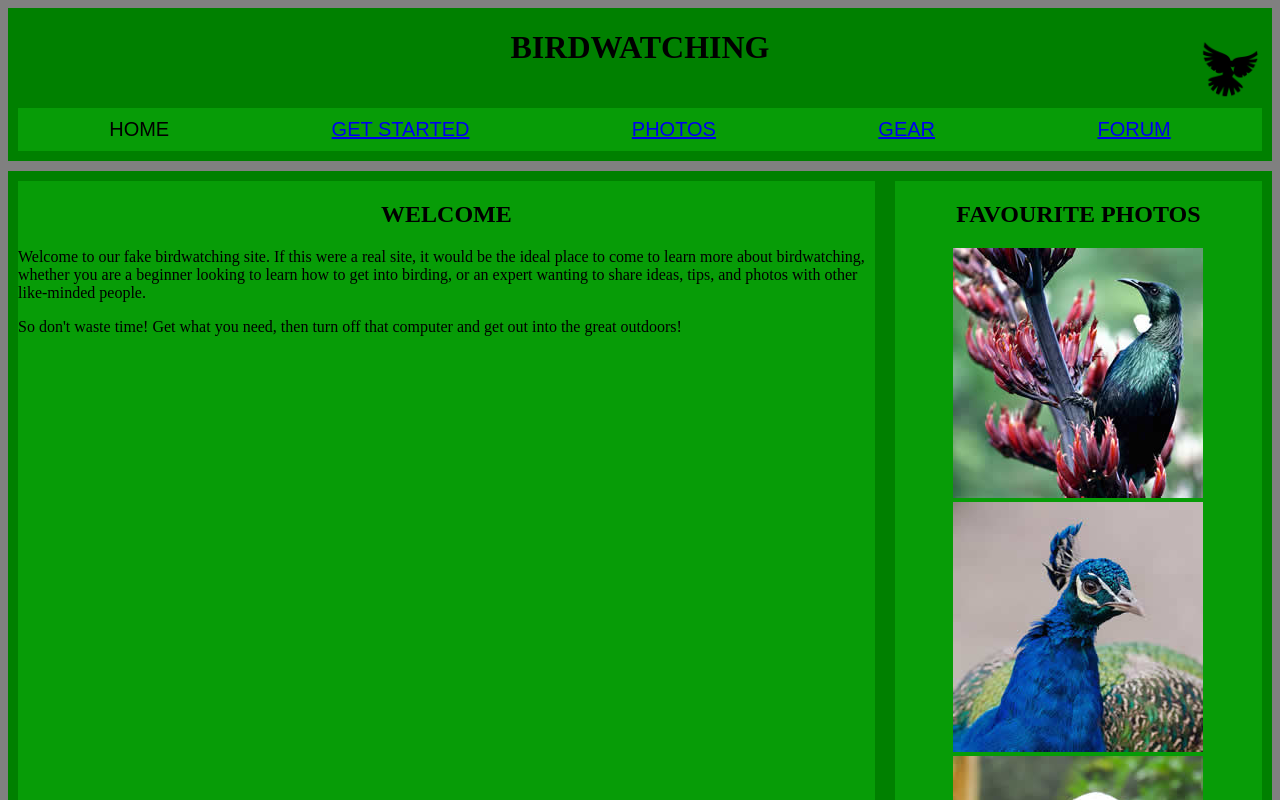
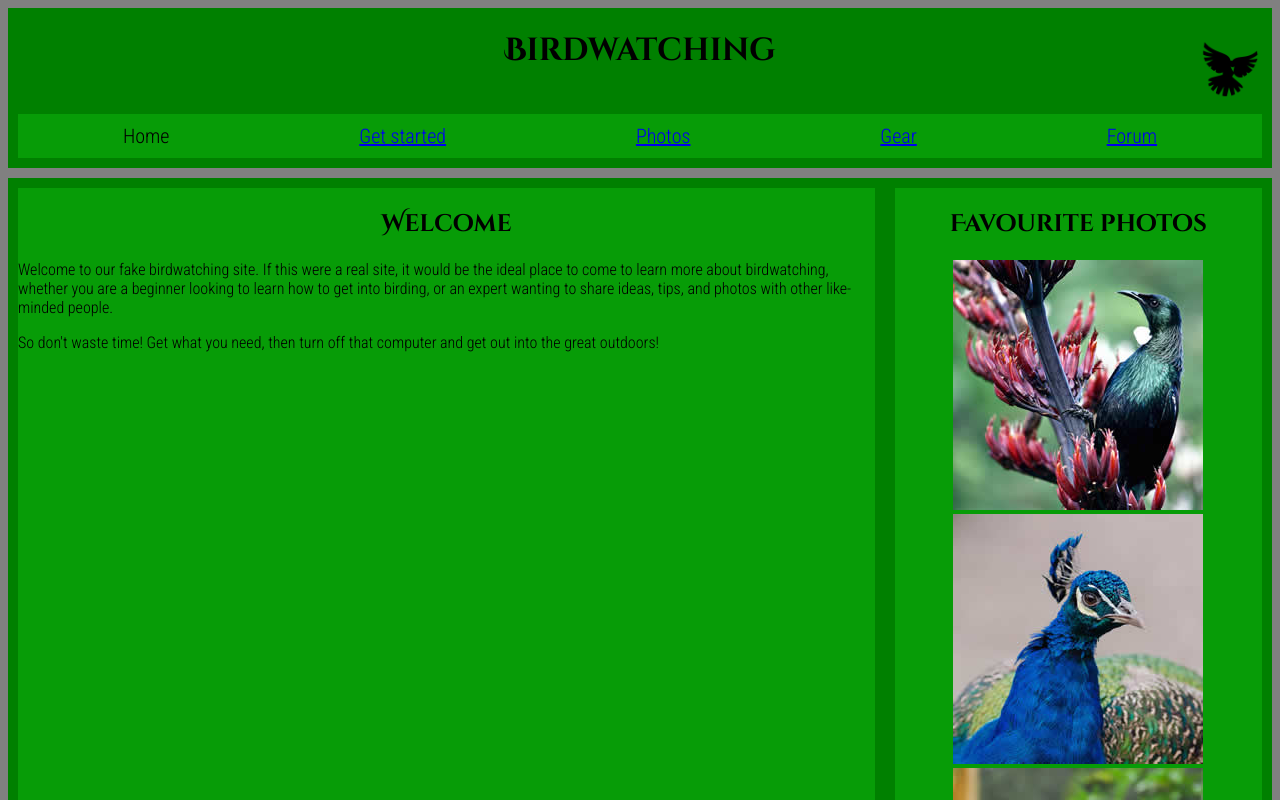
Before and after one commit to ambersliang/Lab3, a plain HTML site: page index.html in a window 1280 px wide. Shown: the top 800 px of the page. Drawn offline with Linux system fonts and the light colour scheme.

Commit message:
Updated CSS after receiving feedback

```diff
--- a/css/style.css
+++ b/css/style.css
@@ -3,8 +3,7 @@ body {
 }
 
 .header {
-    text-transform: uppercase;
-    font-family: 'Lucida Handwriting';
+    font-family: 'Cinzel Decorative';
     text-align: center;
     background-color: green;
     display: flex;
@@ -12,7 +11,9 @@ body {
 }
 
 ul {
-    font-family: Arial, Helvetica, sans-serif;
+    font-family: 'Roboto Condensed';
+    font-style: normal;
+    font-weight: 300;
     font-size: 20px;
     display: flex;
     list-style: none;
@@ -41,13 +42,15 @@ ul {
 }
 
 h2 {
-    text-transform: uppercase;
-    font-family: 'Lucida Handwriting';
+    font-family: 'Cinzel Decorative';
     text-align: center;
 }
 
 .content {
     background-color: rgb(7, 156, 7);
+    font-family: 'Roboto Condensed';
+    font-style: normal;
+    font-weight: 300;
     flex: 7;
     margin: 10px 10px 10px 10px;
 }
```
